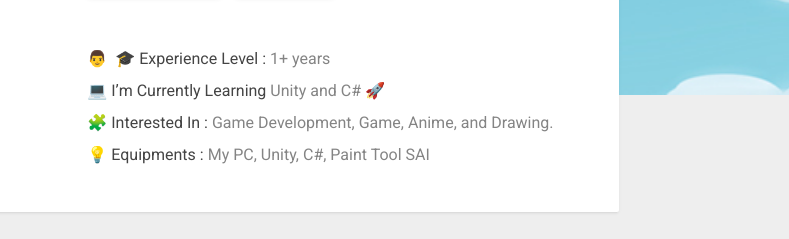
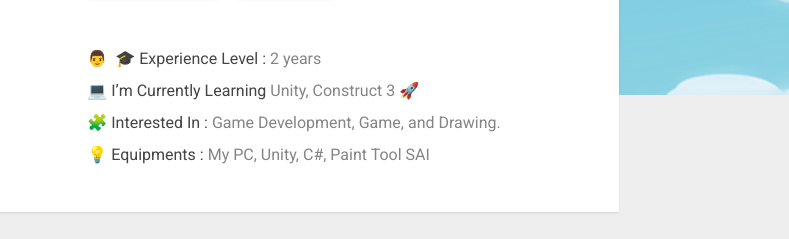
Before and after one commit to noveriansoft/noveriansoft.github.io, a website: page index.html in a window 1280 px wide. Shown: the part 385-624 px from the top of the page, 491-1280 px from the left. Drawn offline with Linux system fonts and the light colour scheme.

Commit message:
Update index.html
change experience to 2 years

```diff
--- a/index.html
+++ b/index.html
@@ -122,15 +122,15 @@
 												<ul class="profile-wrap mt-50">
 													<li>
 														<div class="profile-title">&#128104; &#8205; &#127891; Experience Level :</div>
-														1+ years
+														2 years
 													</li>
 													<li>
 														<div class="profile-title">💻 I’m currently learning</div>
-														Unity and C# 🚀
+														Unity, Construct 3 🚀
 													</li>
 													<li>
 														<div class="profile-title">&#129513; Interested in :</div>
-														Game Development, Game, Anime, and Drawing.
+														Game Development, Game, and Drawing.
 													</li>
 													<li>
 														<div class="profile-title">💡 Equipments :</div>
```
